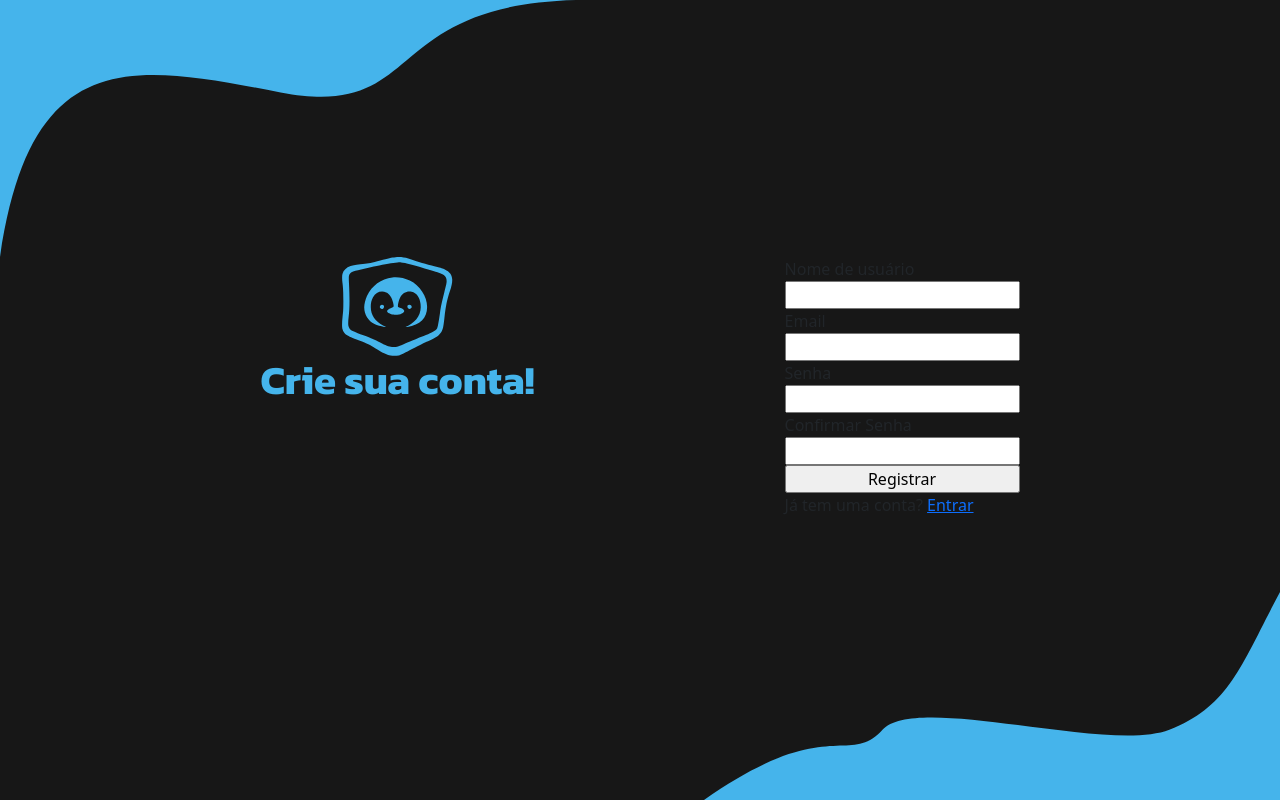
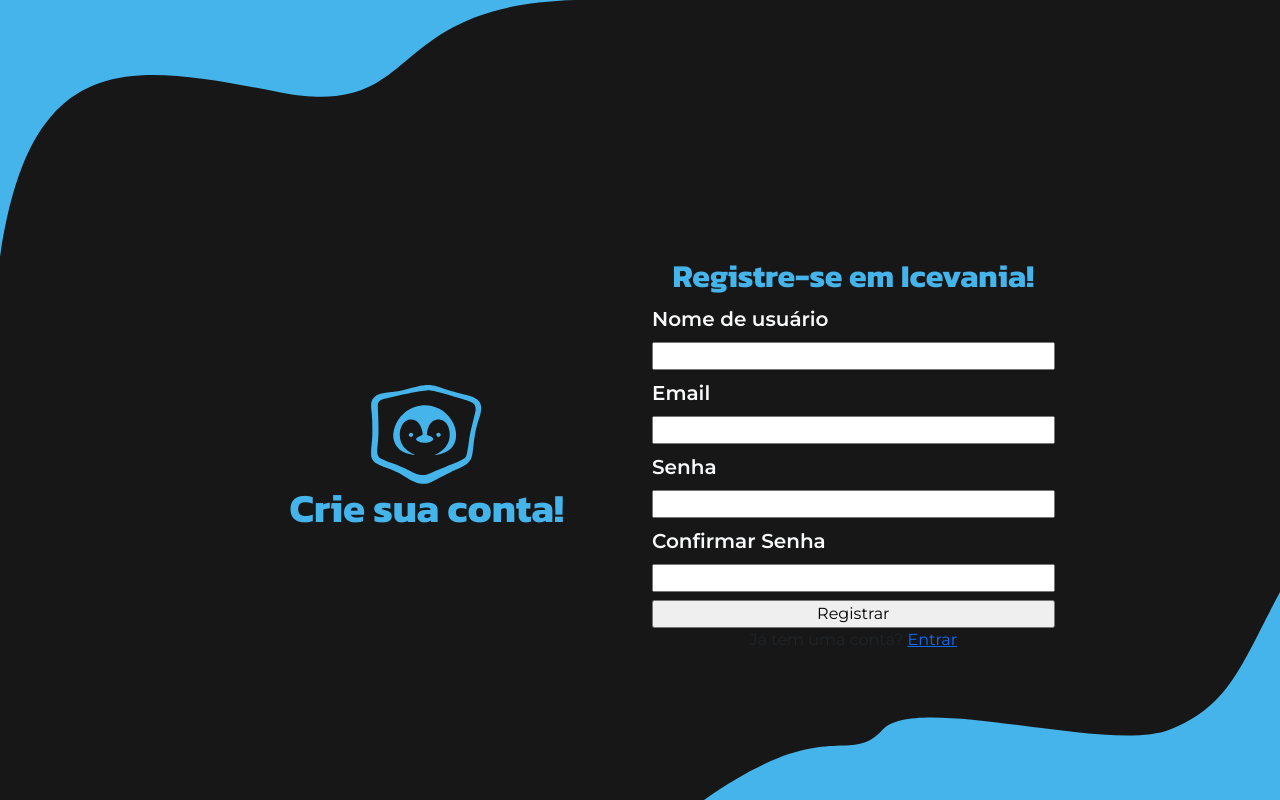
Before and after one commit to MuriloCs12/Icevania---Repo, a Flask app: page /registrar in a window 1280 px wide. Run offline with Flask 3, Linux system fonts and the light colour scheme.

Commit message:
enviando progresso pag registrar

```diff
--- a/static/css/style.css
+++ b/static/css/style.css
@@ -1,6 +1,7 @@
 * {
     margin: 0;
     padding: 0;
+    font-family: 'Montserrat', sans-serif;
 }
 
 html, body {
@@ -23,6 +24,11 @@ h1.crie-conta{
     color: #45B4EB;
 }
 
-.conteudo-pag-registrar{
-    gap: 250px;
+.conteudo-pag-registrar h2{
+    color: #45B4EB
 }
+
+.conteudo-pag-registrar label{
+    font-size: 20px;
+    font-weight: 600;
+}
--- a/templates/pagina-base-entrar.html
+++ b/templates/pagina-base-entrar.html
@@ -5,8 +5,8 @@
     <meta name="viewport" content="width=device-width, initial-scale=1.0">
     <title>{% block titulo %} {% endblock %}</title>
     <!-- bootstrap -->
-    <script src="https://cdn.jsdelivr.net/npm/bootstrap@5.3.6/dist/js/bootstrap.min.js" integrity="sha384-RuyvpeZCxMJCqVUGFI0Do1mQrods/hhxYlcVfGPOfQtPJh0JCw12tUAZ/Mv10S7D" crossorigin="anonymous"></script>
     <link href="https://cdn.jsdelivr.net/npm/bootstrap@5.0.2/dist/css/bootstrap.min.css" rel="stylesheet" integrity="sha384-EVSTQN3/azprG1Anm3QDgpJLIm9Nao0Yz1ztcQTwFspd3yD65VohhpuuCOmLASjC" crossorigin="anonymous">
+
     <!-- fontes -->
     <link rel="preconnect" href="https://fonts.googleapis.com">
     <link rel="preconnect" href="https://fonts.gstatic.com" crossorigin>
--- a/templates/pagina-registrar.html
+++ b/templates/pagina-registrar.html
@@ -5,23 +5,24 @@
 {% endblock %}
 
 {%block conteudo%}
-    <div class="conteudo-pag-registrar d-flex justify-content-center w-100">
-        <div class="d-flex flex-column align-items-center">
+    <div class="conteudo-pag-registrar align-items-center justify-content-center w-100 row">
+        <div class="d-flex flex-column align-items-center justify-content-center col-4">
             <img src="/static/img/Logo.svg" alt="">
             <h1 class="kanit crie-conta fw-bold">Crie sua conta!</h1>
         </div>
-        <div>
-            <form action="" class="d-flex flex-column">
-                <label for="username">Nome de usuário</label>
+        <div class="col-4 d-flex flex-column align-items-center">
+            <h2 class="kanit fw-bold">Registre-se em Icevania!</h2>
+            <form action="" class="d-flex flex-column gap-2 w-100">
+                <label for="username" class="text-light">Nome de usuário</label>
                 <input type="text" id="username" name="username">
 
-                <label for="email">Email</label>
+                <label for="email" class="text-light">Email</label>
                 <input type="email" id="email" name="email" required>
 
-                <label for="senha">Senha</label>
+                <label for="senha" class="text-light">Senha</label>
                 <input type="password" id="senha" name="senha">
 
-                <label for="">Confirmar Senha</label>
+                <label for="" class="text-light">Confirmar Senha</label>
                 <input type="password">
 
                 <input type="submit" value="Registrar">
```
